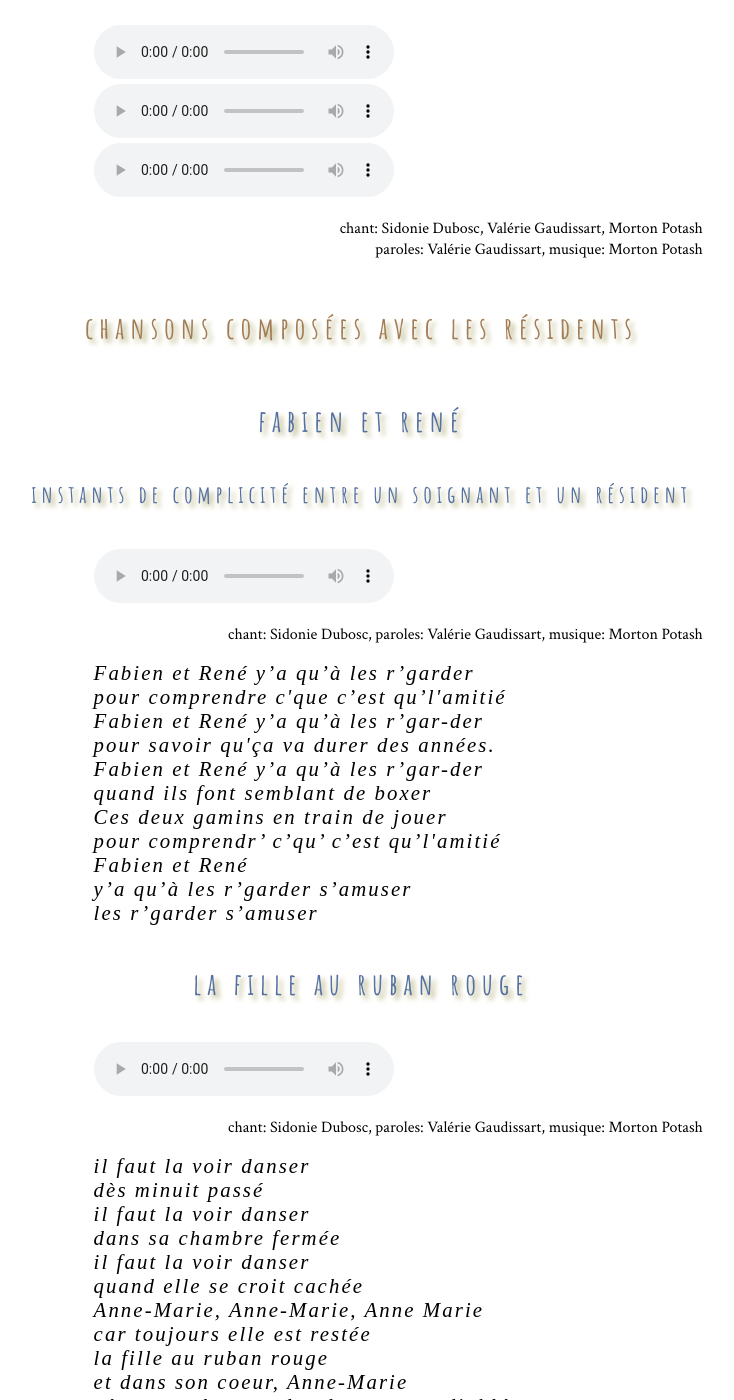
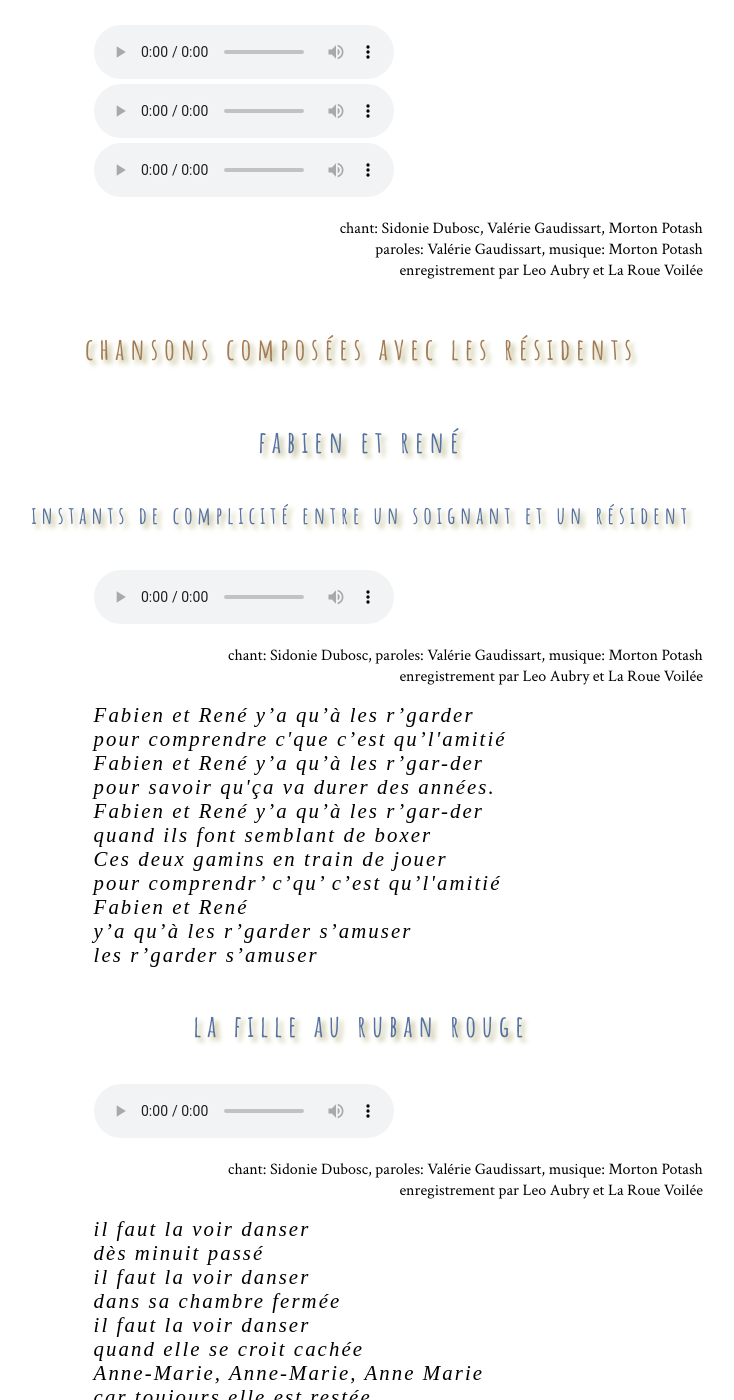
Before and after one commit to leshnik/revertouthaut, a Jekyll site: the page built from 4-fois-20-ans.md, in a window 1280 px wide and 1400 px high, scrolled down 3640 px. Shown: the whole window, without its empty margins (255-989 px from the left). Built offline with Jekyll 4.4.1, drawn with Linux system fonts in a browser that asks for light colours; some of the changed text lies outside the part shown.

Commit message:
add leo aubry & roue voilee credits

```diff
--- a/4-fois-20-ans.md
+++ b/4-fois-20-ans.md
@@ -127,7 +127,7 @@ max-width: 400px;">
 <audio controls src="https://rth8.b-cdn.net/Bienvenue%201.mp3"></audio><br>
 <audio controls src="https://rth8.b-cdn.net/Bienvenue%202.mp3"></audio><br>
 <audio controls src="https://rth8.b-cdn.net/Bienvenue%203%20take%202.mp3"></audio>
-<p class="cite">chant: Sidonie Dubosc, Valérie Gaudissart, Morton Potash<br> paroles: Valérie Gaudissart, musique: Morton Potash</p>
+<p class="cite">chant: Sidonie Dubosc, Valérie Gaudissart, Morton Potash<br> paroles: Valérie Gaudissart, musique: Morton Potash<br>enregistrement par Leo Aubry et La Roue Voilée</p>
 <cite style="line-height: 1.5rem;letter-spacing:.13rem;">
 
 </cite>
@@ -139,7 +139,7 @@ max-width: 400px;">
 
 <div class="institutions">
 <audio controls src="https://rth8.b-cdn.net/fabien-et-rene_sido.mp3"></audio>
-<p class="cite">chant: Sidonie Dubosc, paroles: Valérie Gaudissart, musique: Morton Potash</p>
+<p class="cite">chant: Sidonie Dubosc, paroles: Valérie Gaudissart, musique: Morton Potash<br>enregistrement par Leo Aubry et La Roue Voilée</p>
 <cite style="line-height: 1.5rem;letter-spacing:.13rem;">
 Fabien et René y’a qu’à les r’garder<br>
 pour comprendre c'que c’est qu’l'amitié<br>
@@ -157,7 +157,7 @@ les r’garder s’amuser
 <h4 class="h4song-titles">la fille au ruban rouge</h4>
 <div class="institutions">
 <audio controls src="https://rth8.b-cdn.net/La%20fille%20au%20ruban%20rouge.mp3"></audio>
-<p class="cite">chant: Sidonie Dubosc, paroles: Valérie Gaudissart, musique: Morton Potash</p>
+<p class="cite">chant: Sidonie Dubosc, paroles: Valérie Gaudissart, musique: Morton Potash<br>enregistrement par Leo Aubry et La Roue Voilée</p>
 <cite style="line-height: 1.5rem;letter-spacing:.13rem;">
 il faut la voir danser<br>dès minuit passé<br>il faut la voir danser<br>dans sa chambre fermée<br>
 il faut la voir danser<br>
@@ -177,7 +177,7 @@ il faut la voir danser. il faut la voir danser,<br> Anne-Marie, Anne-Marie, Anne
 <audio controls src="https://rth8.b-cdn.net/dans-les-yeux-clairs-de-Monique.mp3"></audio>
 <p class="cite">chant: Valérie &amp; Morton,paroles: Valérie Gaudissart, musique: Morton Potash</p>
 <audio controls src="https://rth8.b-cdn.net/Dans%20les%20yeux%20clairs%20de%20Monique.mp3"></audio>
-<p class="cite">chant: Sidonie Dubosc, paroles Valérie Gaudissart, musique: Morton Potash</p>
+<p class="cite">chant: Sidonie Dubosc, paroles Valérie Gaudissart, musique: Morton Potash<br>enregistrement par Leo Aubry et La Roue Voilée</p>
 <cite style="line-height: 1.5rem;letter-spacing:.13rem;">
 dans les yeux clairs<br>
 de Monique se lève le jour<br>
@@ -195,7 +195,7 @@ s’écrivent des mots d’amour, s’écrivent des mots d’amour, s’écriven
 <h4 class="h4song-titles">dans les rêves d'André</h4>
 <div class="institutions">
 <audio controls src="https://rth8.b-cdn.net/dans-les-reves-d'Andre.mp3"></audio>
-<p class="cite">chant: Sidonie Dubosc, paroles: Valérie Gaudissart, musique: Morton Potash</p>
+<p class="cite">chant: Sidonie Dubosc, paroles: Valérie Gaudissart, musique: Morton Potash<br>enregistrement par Leo Aubry et La Roue Voilée</p>
 <cite style="line-height: 1.5rem;letter-spacing:.13rem;">
 dans les rêves d'André<br>
 sous ses paupières baissées<br>
@@ -211,7 +211,7 @@ ah
 <h4 class="h4song-titles">michel c'est d'l'électricité</h4>
 <div class="institutions">
 <audio controls src="https://rth8.b-cdn.net/michel-c'est-de-l'electricite.mp3"></audio>
-<p class="cite">chant, paroles, et musique: Morton Potash</p>
+<p class="cite">chant, paroles, et musique: Morton Potash<br>enregistrement par Leo Aubry et La Roue Voilée</p>
 <cite style="line-height: 1.5rem;letter-spacing:.13rem;">
 Michel c'est d'l'électricité<br>
 c'est une nuit blanche en pleine journée<br>
@@ -232,7 +232,7 @@ Michael's here and we're feelin' just fine
 <h4 class="h4song-titles">Monique et le piano</h4>
 <div class="institutions">
 <audio controls src="https://rth8.b-cdn.net/Monique%20et%20le%20piano.mp3"></audio>
-<p class="cite">chant: Sidonie Dubosc, paroles: Valérie Gaudissart, musique: Morton Potash</p>
+<p class="cite">chant: Sidonie Dubosc, paroles: Valérie Gaudissart, musique: Morton Potash<br>enregistrement par Leo Aubry et La Roue Voilée</p>
 <cite style="line-height: 1.5rem;letter-spacing:.13rem;">
 sur les touches ivoires du piano noir<br>
 les doigts de Monique se posent<br>
@@ -249,7 +249,7 @@ et s'arrête le temps
 <h4 class="h4song-titles">quand Rodica frappe dans ses mains</h4>
 <div class="institutions">
 <audio controls src="https://rth8.b-cdn.net/Bate%20din%20palme.mp3"></audio>
-<p class="cite">chant et paroles: Sidonie Dubosc, musique: Morton Potash</p>
+<p class="cite">chant et paroles: Sidonie Dubosc, musique: Morton Potash<br>enregistrement par Leo Aubry et La Roue Voilée</p>
 <cite style="line-height: 1.5rem;letter-spacing:.13rem;">
 quand Rodica frappe dans ses mains <br>
 les coeurs se remettent à danser<br>
@@ -270,7 +270,7 @@ bate din palme Rodica bate din palme
 <h4 class="h4song-titles">Christiane, elle est nature</h4>
 <div class="institutions">
 <audio controls src="https://rth8.b-cdn.net/Christiane%20elle%20est%20Nature.mp3"></audio>
-<p class="cite">chant: Sidonie Dubosc, paroles: Valérie Gaudissart, musique: Morton Potash</p>
+<p class="cite">chant: Sidonie Dubosc, paroles: Valérie Gaudissart, musique: Morton Potash<br>enregistrement par Leo Aubry et La Roue Voilée</p>
 <cite style="line-height: 1.5rem;letter-spacing:.13rem;">
 Christiane, elle est nature<br>
 la faire sourire c'est pas très dur<br>
@@ -292,7 +292,7 @@ la faire sourire c'est pas très dur
 <h4 class="h4song-titles">sur le sable fin de la plage de Dunquerque</h4>
 <div class="institutions">
 <audio controls src="https://rth8.b-cdn.net/Sur%20le%20sable%20fin%20de%20la%20plage%20de%20Dunkerque.mp3"></audio>
-<p class="cite">chant: Sidonie Dubosc, paroles: Valérie Gaudissart, musique: Morton Potash</p>
+<p class="cite">chant: Sidonie Dubosc, paroles: Valérie Gaudissart, musique: Morton Potash<br>enregistrement par Leo Aubry et La Roue Voilée</p>
 <cite style="line-height: 1.5rem;letter-spacing:.13rem;">
 l'empreinte de ses pieds nus<br>
 sur le sable fin de la plage de Dunquerque<br>
@@ -313,7 +313,7 @@ sur le sable fin de la plage de Dunquerque<br>
 <h4 class="h4song-titles">dans les carnets de Suzanne</h4>
 <div class="institutions">
 <audio controls src="https://rth8.b-cdn.net/Dans%20les%20carnets%20de%20Suzanne.mp3"></audio>
-<p class="cite">chant: Sidonie Dubosc, paroles: Valérie Gaudissart, musique: Morton Potash</p>
+<p class="cite">chant: Sidonie Dubosc, paroles: Valérie Gaudissart, musique: Morton Potash<br>enregistrement par Leo Aubry et La Roue Voilée</p>
 <cite style="line-height: 1.5rem;letter-spacing:.13rem;">
 dans les carnets de Suzanne<br>
 le rouge le vert et le violet<br>
@@ -336,7 +336,7 @@ toutes les couleurs qui donnent une vie<br>
 <h4 class="h4song-titles">Denise pense à ses enfants</h4>
 <div class="institutions">
 <audio controls src="https://rth8.b-cdn.net/Denise-pense-a-ses-enfants.mp3"></audio>
-<p class="cite">chant: Sidonie Dubosc, paroles: Valérie Gaudissart, musique: Morton Potash</p>
+<p class="cite">chant: Sidonie Dubosc, paroles: Valérie Gaudissart, musique: Morton Potash<br>enregistrement par Leo Aubry et La Roue Voilée</p>
 <cite style="line-height: 1.5rem;letter-spacing:.13rem;">
 Denise pense à ses enfants tout le temps<br>
 elle les sent sur ses genoux<br>
@@ -354,7 +354,7 @@ maman est là, maman est là
 <h4 class="h4song-titles">Ghislaine a une passion</h4>
 <div class="institutions">
 <audio controls src="https://rth8.b-cdn.net/Depuis%20ses%20premiers%20pas.mp3"></audio>
-<p class="cite">chant: Sidonie Dubosc, paroles: Valérie Gaudissart, musique: Morton Potash</p>
+<p class="cite">chant: Sidonie Dubosc, paroles: Valérie Gaudissart, musique: Morton Potash<br>enregistrement par Leo Aubry et La Roue Voilée</p>
 <cite style="line-height: 1.5rem;letter-spacing:.13rem;">
 depuis ses premiers pas <br>
 et ses premiers chaussons<br>
@@ -383,7 +383,7 @@ Ghislaine a une passion
 <h4 class="h4song-titles">Jacqueline et Baudelaire</h4>
 <div class="institutions">
 <audio controls src="https://rth8.b-cdn.net/Jaqueline%20et%20Baudelaire.mp3"></audio>
-<p class="cite">chant: Sidonie Dubosc, paroles: Valérie Gaudissart, musique: Morton Potash</p>
+<p class="cite">chant: Sidonie Dubosc, paroles: Valérie Gaudissart, musique: Morton Potash<br>enregistrement par Leo Aubry et La Roue Voilée</p>
 <cite style="line-height: 1.5rem;letter-spacing:.13rem;">
 Jacqueline a mille poèmes dans la tête<br>
 le rimes de Baudelaire<br>
@@ -404,7 +404,7 @@ Jacqueline, Jacqueline
 <h4 class="h4song-titles">Maurice et Josiane</h4>
 <div class="institutions">
 <audio controls src="https://rth8.b-cdn.net/Maurice%20et%20Josiane.mp3"></audio>
-<p class="cite">chant: Sidonie Dubosc, paroles: Valérie Gaudissart, musique: Morton Potash</p>
+<p class="cite">chant: Sidonie Dubosc, paroles: Valérie Gaudissart, musique: Morton Potash<br>enregistrement par Leo Aubry et La Roue Voilée</p>
 <cite style="line-height: 1.5rem;letter-spacing:.13rem;">
 Josiane c'est la beauté, c'est un jardin d'été, c'est comme un voile de volupté. Josianne et Maurice un jour se sont aimés.
 Maurice c'est la bonté, c'est un regard de ciel bleuté, c'est comme un voile de volupté, Josiane et Maurice depuis se jour se sont aimés. Josiane c'est la beauté. Maurice c'est la bonté. Josiane et Maurice depuis ce jour pas un seul jour ne se sont quittés.<br>
@@ -422,7 +422,7 @@ jardin d'été
 <h4 class="h4song-titles">Mireille, quand elle ferme ses yeux</h4>
 <div class="institutions">
 <audio controls src="https://rth8.b-cdn.net/Quand%20elle%20ferme%20ses%20yeux.mp3"></audio>
-<p class="cite">chant: Sidonie Dubosc, paroles: Valérie Gaudissart, musique: Morton Potash</p>
+<p class="cite">chant: Sidonie Dubosc, paroles: Valérie Gaudissart, musique: Morton Potash<br>enregistrement par Leo Aubry et La Roue Voilée</p>
 <cite style="line-height: 1.5rem;letter-spacing:.13rem;">
 Quand elle ferme ses yeux<br>
 Mireille entend<br>
```
